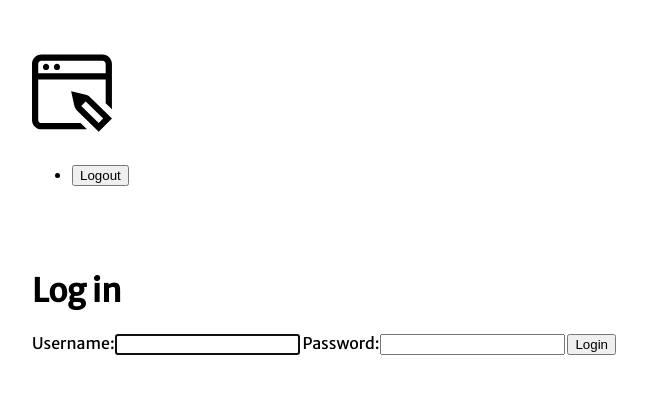
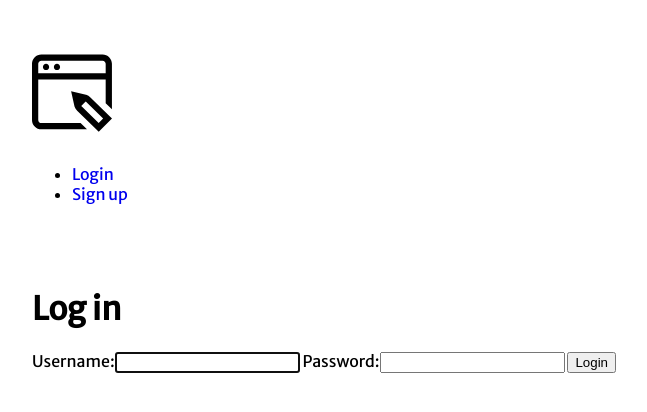
Before and after one commit to ans-human/djangoproject, a Django app: page /accounts/login/ in a window 1280 px wide. Shown: the top 412 px of the page, without its empty margins (0-647 px from the left). Run offline with Django 3.2, Linux system fonts and the light colour scheme.

Commit message:
fix: login/logout status

```diff
--- a/templates/base_layout.html
+++ b/templates/base_layout.html
@@ -12,12 +12,18 @@
         <h1><a href="{% url 'articles:list' %}" ><img style="height: 5rem;" src="{% static 'logo.svg'%}" /></a></h1>
         <nav>
             <ul>
+                {% if user.is_authenticated %}
                     <li>
                         <form class="logout-link" action = "{% url 'accounts:logout' %}" method="post">
                             {% csrf_token %}
                             <button type="submit">Logout</button>
                         </form>
                     </li>
+                    <li><a href="{% url 'articles:create' %}">New Article</a></li>
+                {% else %}
+                    <li><a href="{% url 'accounts:login' %}">Login</a></li>
+                    <li><a href="{% url 'accounts:signup' %}">Sign up</a></li>
+                {% endif %}
             </ul>
         </nav>
     </header>
```
Also changed, not shown: db.sqlite3. Lines whose indentation alone changed are shown as unchanged.
